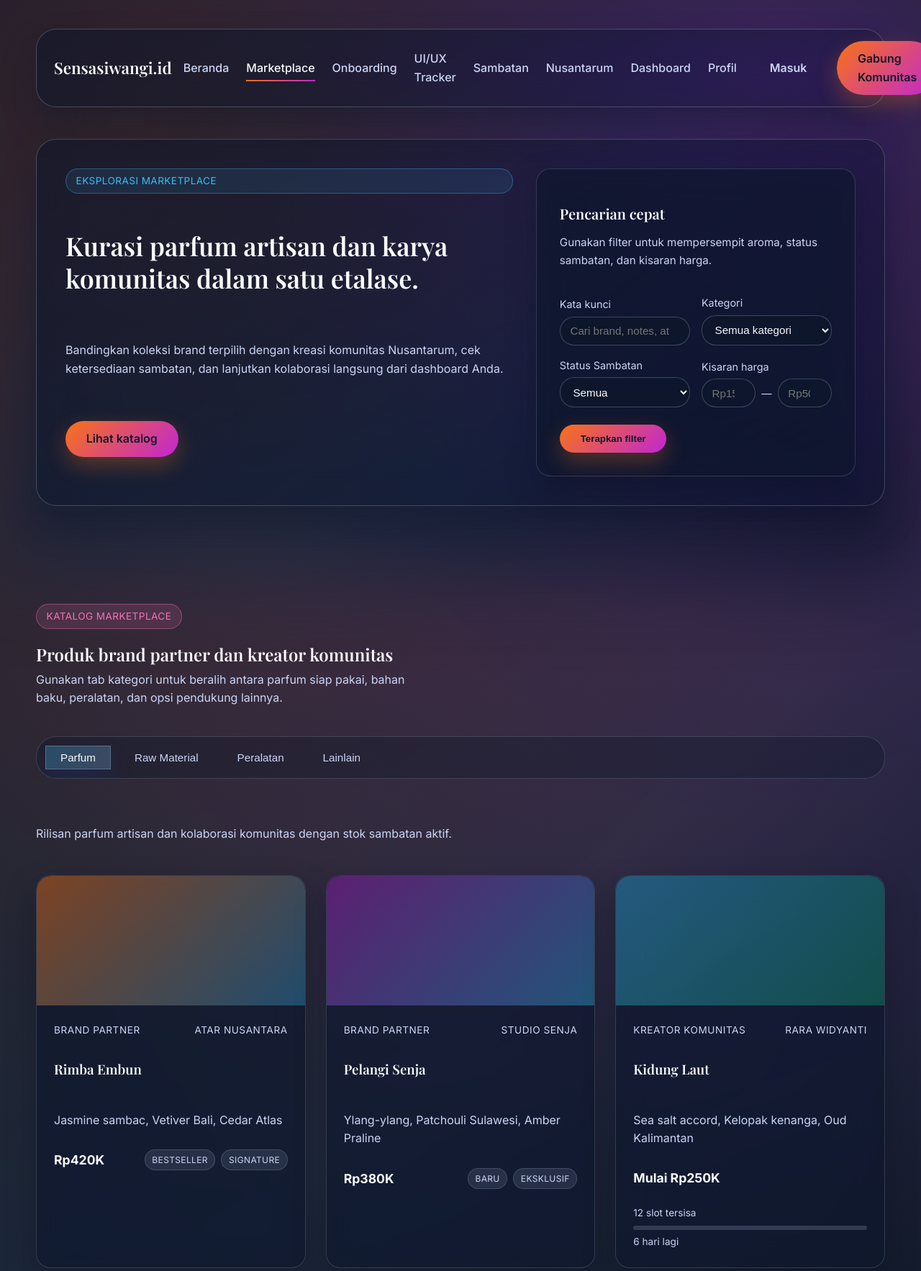
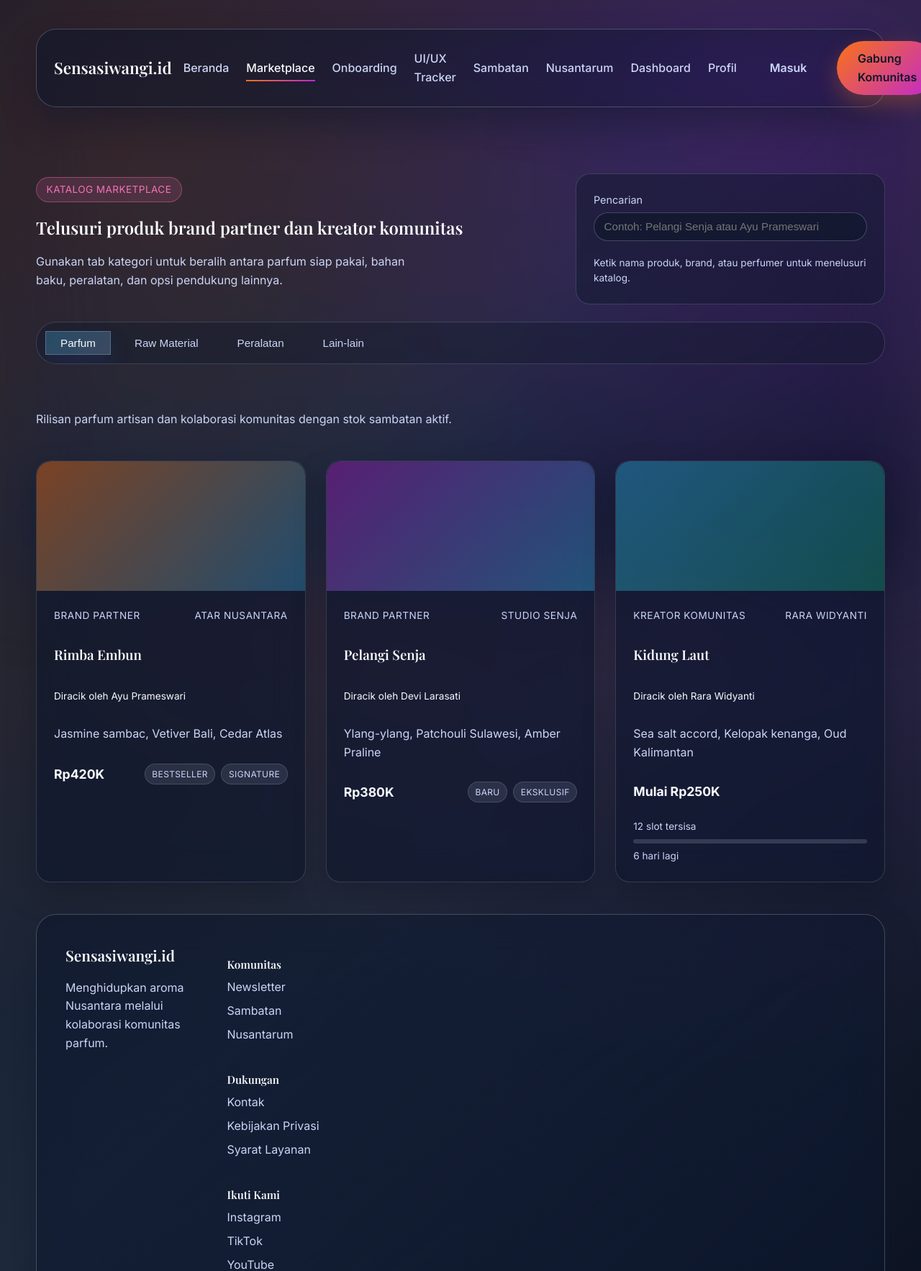
Before and after one commit to beriman/Codexswi, a FastAPI app: page /marketplace in a window 1280 px wide. Shown: the top 1766 px of the page at 72% size. Run offline with FastAPI, Linux system fonts and the light colour scheme; some libraries are stand-ins or nearby versions.

Commit message:
Streamline marketplace header layout

```diff
--- a/src/app/api/routes/root.py
+++ b/src/app/api/routes/root.py
@@ -472,6 +472,7 @@ async def read_marketplace(request: Request) -> HTMLResponse:
                     "origin_type": "Brand Partner",
                     "category": "Parfum Artisan",
                     "notes": ["Jasmine sambac", "Vetiver Bali", "Cedar Atlas"],
+                    "perfumer": "Ayu Prameswari",
                     "price": "Rp420K",
                     "media_class": "parfum-aurora",
                     "tags": ["Bestseller", "Signature"],
@@ -482,6 +483,7 @@ async def read_marketplace(request: Request) -> HTMLResponse:
                     "origin_type": "Brand Partner",
                     "category": "Signature Blend",
                     "notes": ["Ylang-ylang", "Patchouli Sulawesi", "Amber Praline"],
+                    "perfumer": "Devi Larasati",
                     "price": "Rp380K",
                     "media_class": "parfum-tropis",
                     "tags": ["Baru", "Eksklusif"],
@@ -492,6 +494,7 @@ async def read_marketplace(request: Request) -> HTMLResponse:
                     "origin_type": "Kreator Komunitas",
                     "category": "Kolaborasi Sambatan",
                     "notes": ["Sea salt accord", "Kelopak kenanga", "Oud Kalimantan"],
+                    "perfumer": "Rara Widyanti",
                     "price": "Mulai Rp250K",
                     "media_class": "community-lagoon",
                     "sambatan": {
@@ -559,8 +562,8 @@ async def read_marketplace(request: Request) -> HTMLResponse:
             ],
         },
         {
-            "slug": "lainlain",
-            "label": "Lainlain",
+            "slug": "lain-lain",
+            "label": "Lain-lain",
             "description": "Dukungan lain mulai dari kemasan hingga pengalaman workshop untuk memperluas bisnis parfum Anda.",
             "products": [
                 {
--- a/src/app/web/static/css/base.css
+++ b/src/app/web/static/css/base.css
@@ -286,56 +286,35 @@ p {
   max-width: 540px;
 }
 
-.hero-actions {
-  display: flex;
-  gap: 1rem;
-  flex-wrap: wrap;
-  margin-top: 1.5rem;
-}
-
-.marketplace-hero {
-  display: grid;
-  grid-template-columns: minmax(0, 1.4fr) minmax(0, 1fr);
-  gap: 2rem;
-  margin-bottom: 2.5rem;
-  padding: 2.5rem;
-  align-items: stretch;
-}
-
-.marketplace-hero .hero-intro {
-  display: flex;
-  flex-direction: column;
-  gap: 1.25rem;
-}
-
-.marketplace-hero .hero-intro h1 {
-  font-size: clamp(2rem, 2.8vw, 3rem);
-}
-
-.hero-filters {
-  display: flex;
-  flex-direction: column;
-  gap: 1.25rem;
-  background: rgba(15, 23, 42, 0.55);
-  border: 1px solid rgba(148, 163, 184, 0.25);
-  padding: 2rem;
-}
-
-.filter-heading h2 {
-  font-size: 1.25rem;
-}
-
-.filter-heading p {
-  color: var(--text-secondary);
-  font-size: 0.95rem;
-  margin-top: 0.35rem;
-}
-
 .filter-form {
   display: grid;
   grid-template-columns: repeat(auto-fit, minmax(180px, 1fr));
   gap: 1rem;
   align-items: flex-end;
+}
+
+.filter-form.single-field {
+  grid-template-columns: 1fr;
+}
+
+.filter-hint {
+  grid-column: 1 / -1;
+  font-size: 0.85rem;
+  color: var(--text-tertiary);
+  margin: 0;
+}
+
+.section-search {
+  max-width: min(380px, 100%);
+  background: rgba(15, 23, 42, 0.45);
+  border: 1px solid rgba(148, 163, 184, 0.25);
+  padding: 1.5rem;
+  border-radius: var(--radius-md);
+  margin-left: auto;
+}
+
+.section-search .filter-hint {
+  margin-top: 0.25rem;
 }
 
 .field {
@@ -776,10 +755,26 @@ p {
   max-width: 640px;
 }
 
+.empty-state {
+  font-size: 0.9rem;
+  color: var(--text-tertiary);
+  margin: 0;
+}
+
 .product-availability {
   margin-top: 0.75rem;
   font-size: 0.85rem;
   color: var(--text-secondary);
+}
+
+.product-perfumer {
+  font-size: 0.85rem;
+  color: var(--accent-primary);
+  margin: 0.35rem 0 0;
+}
+
+.product-card.is-filtered-out {
+  display: none;
 }
 
 .sambatan {
--- a/src/app/web/templates/marketplace.html
+++ b/src/app/web/templates/marketplace.html
@@ -1,69 +1,33 @@
 {% extends 'base.html' %}
 
 {% block content %}
-<section class="marketplace-hero glass-surface">
-  <div class="hero-intro">
-    <span class="badge">Eksplorasi Marketplace</span>
-    <h1>Kurasi parfum artisan dan karya komunitas dalam satu etalase.</h1>
-    <p>
-      Bandingkan koleksi brand terpilih dengan kreasi komunitas Nusantarum, cek ketersediaan
-      sambatan, dan lanjutkan kolaborasi langsung dari dashboard Anda.
-    </p>
-    <div class="hero-actions">
-      <a class="btn gradient-button" href="#marketplace-catalog">Lihat katalog</a>
-    </div>
-  </div>
-  <div class="hero-filters glass-card">
-    <div class="filter-heading">
-      <h2>Pencarian cepat</h2>
-      <p>Gunakan filter untuk mempersempit aroma, status sambatan, dan kisaran harga.</p>
-    </div>
-    <form class="filter-form" aria-label="Filter marketplace parfum">
-      <label class="field">
-        <span>Kata kunci</span>
-        <input type="search" name="q" placeholder="Cari brand, notes, atau kreator" />
-      </label>
-      <label class="field">
-        <span>Kategori</span>
-        <select name="category">
-          <option value="">Semua kategori</option>
-          {% for tab in marketplace_catalog %}
-          <option value="{{ tab.slug }}">{{ tab.label }}</option>
-          {% endfor %}
-        </select>
-      </label>
-      <label class="field">
-        <span>Status Sambatan</span>
-        <select name="sambatan">
-          <option>Semua</option>
-          <option>Aktif</option>
-          <option>Menjelang penuh</option>
-          <option>Selesai</option>
-        </select>
-      </label>
-      <label class="field range">
-        <span>Kisaran harga</span>
-        <div class="range-inputs">
-          <input type="number" name="min" placeholder="Rp150K" min="0" />
-          <span class="divider">—</span>
-          <input type="number" name="max" placeholder="Rp500K" min="0" />
-        </div>
-      </label>
-      <button class="btn gradient-button" type="submit">Terapkan filter</button>
-    </form>
-  </div>
-</section>
-
 <section class="marketplace-section" id="marketplace-catalog">
   <div class="section-header">
     <div>
       <span class="badge brand">Katalog Marketplace</span>
-      <h2>Produk brand partner dan kreator komunitas</h2>
+      <h1>Telusuri produk brand partner dan kreator komunitas</h1>
       <p>
         Gunakan tab kategori untuk beralih antara parfum siap pakai, bahan baku, peralatan, dan opsi
         pendukung lainnya.
       </p>
     </div>
+    <form
+      class="filter-form single-field section-search"
+      role="search"
+      aria-label="Cari produk marketplace"
+    >
+      <label class="field">
+        <span>Pencarian</span>
+        <input
+          type="search"
+          name="q"
+          placeholder="Contoh: Pelangi Senja atau Ayu Prameswari"
+          autocomplete="off"
+          data-marketplace-search
+        />
+      </label>
+      <p class="filter-hint">Ketik nama produk, brand, atau perfumer untuk menelusuri katalog.</p>
+    </form>
   </div>
 
   <div class="catalog-tabs" role="tablist">
@@ -92,9 +56,16 @@
     {% if not loop.first %}hidden{% endif %}
   >
     <p class="panel-description">{{ tab.description }}</p>
+    <p class="empty-state" data-empty-message hidden>Belum ada produk yang cocok dengan pencarian Anda.</p>
     <div class="product-grid marketplace-grid">
       {% for product in tab.products %}
-      <article class="product-card glass-card">
+      <article
+        class="product-card glass-card"
+        data-product-card
+        data-name="{{ product.name }}"
+        data-brand="{{ product.origin }}"
+        data-perfumer="{{ product.perfumer or '' }}"
+      >
         <div class="product-media {{ product.media_class }}"></div>
         <div class="product-content">
           <div class="product-meta">
@@ -102,6 +73,9 @@
             <span class="product-owner">{{ product.origin }}</span>
           </div>
           <h3>{{ product.name }}</h3>
+          {% if product.perfumer %}
+          <p class="product-perfumer">Diracik oleh {{ product.perfumer }}</p>
+          {% endif %}
           {% if product.description %}
           <p class="product-description">{{ product.description }}</p>
           {% elif product.notes %}
@@ -141,6 +115,7 @@
   (function () {
     const tabButtons = document.querySelectorAll('[data-tab]');
     const tabPanels = document.querySelectorAll('[data-tab-panel]');
+    const searchInput = document.querySelector('[data-marketplace-search]');
 
     tabButtons.forEach((button) => {
       button.addEventListener('click', () => {
@@ -157,8 +132,55 @@
           panel.classList.toggle('is-hidden', !match);
           panel.toggleAttribute('hidden', !match);
         });
+
+        if (searchInput && searchInput.value.trim()) {
+          applySearchFilter();
+        }
       });
     });
+
+    function normalise(value) {
+      return value
+        .toLowerCase()
+        .normalize('NFD')
+        .replace(/\p{Diacritic}/gu, '');
+    }
+
+    function applySearchFilter() {
+      const keyword = normalise(searchInput.value.trim());
+
+      tabPanels.forEach((panel) => {
+        const cards = panel.querySelectorAll('[data-product-card]');
+        const emptyMessage = panel.querySelector('[data-empty-message]');
+        let visibleCount = 0;
+
+        cards.forEach((card) => {
+          const name = normalise(card.dataset.name || '');
+          const brand = normalise(card.dataset.brand || '');
+          const perfumer = normalise(card.dataset.perfumer || '');
+          const haystack = `${name} ${brand} ${perfumer}`.trim();
+          const matches = !keyword || haystack.includes(keyword);
+
+          card.classList.toggle('is-filtered-out', !matches);
+          card.toggleAttribute('hidden', !matches);
+
+          if (matches) {
+            visibleCount += 1;
+          }
+        });
+
+        const shouldShowEmpty = visibleCount === 0 && keyword;
+        if (emptyMessage) {
+          emptyMessage.toggleAttribute('hidden', !shouldShowEmpty);
+        }
+      });
+    }
+
+    if (searchInput) {
+      ['input', 'change'].forEach((eventName) => {
+        searchInput.addEventListener(eventName, applySearchFilter);
+      });
+    }
   })();
 </script>
 {% endblock %}
```
